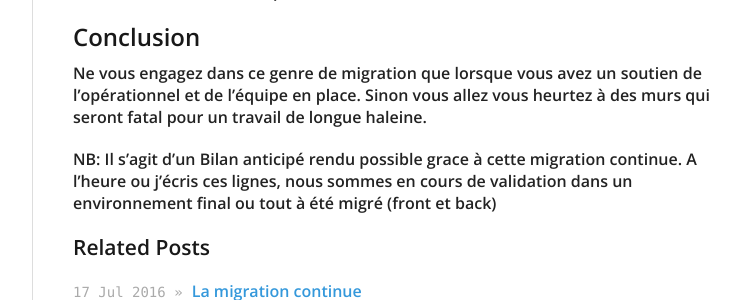
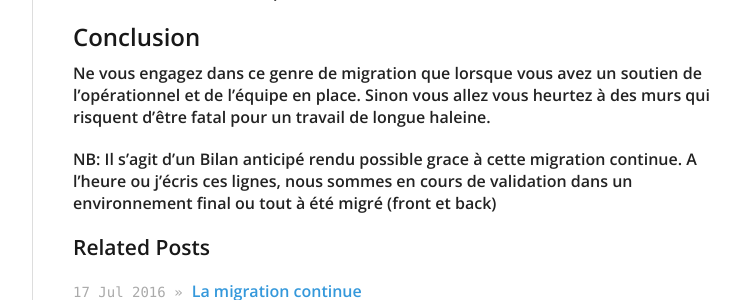
Before and after one commit to swanson/lagom, a Jekyll site: the page built from _posts/2016-07-18-migration-couts-et-gains.md, in a window 1280 px wide and 900 px high, scrolled down 4184 px. Shown: the part 448-748 px from the top of the window, without its empty margins (378-1122 px from the left). Built offline with Jekyll 4.4.1, drawn with Linux system fonts in a browser that asks for light colours; nearby versions of some CDN libraries; comment, search, counter and statistics services are not loaded.

Commit message:
let’s be less pessimistic

```diff
--- a/_posts/2016-07-18-migration-couts-et-gains.md
+++ b/_posts/2016-07-18-migration-couts-et-gains.md
@@ -83,6 +83,6 @@ Un rôle de Product Owner nous à fait défaut pour collecter les retours utilis
 et les axes d'améliorations de l'outil que vous êtes en train de faire évoluer.
 
 ## Conclusion
-Ne vous engagez dans ce genre de migration que lorsque vous avez un soutien de l'opérationnel et de l'équipe en place. Sinon vous allez vous heurtez à des murs qui seront fatal pour un travail de longue haleine.
+Ne vous engagez dans ce genre de migration que lorsque vous avez un soutien de l'opérationnel et de l'équipe en place. Sinon vous allez vous heurtez à des murs qui risquent d'être fatal pour un travail de longue haleine.
 
 NB: Il s'agit d'un Bilan anticipé rendu possible grace à cette migration continue. A l'heure ou j'écris ces lignes, nous sommes en cours de validation dans un environnement final ou tout à été migré (front et back)
```
